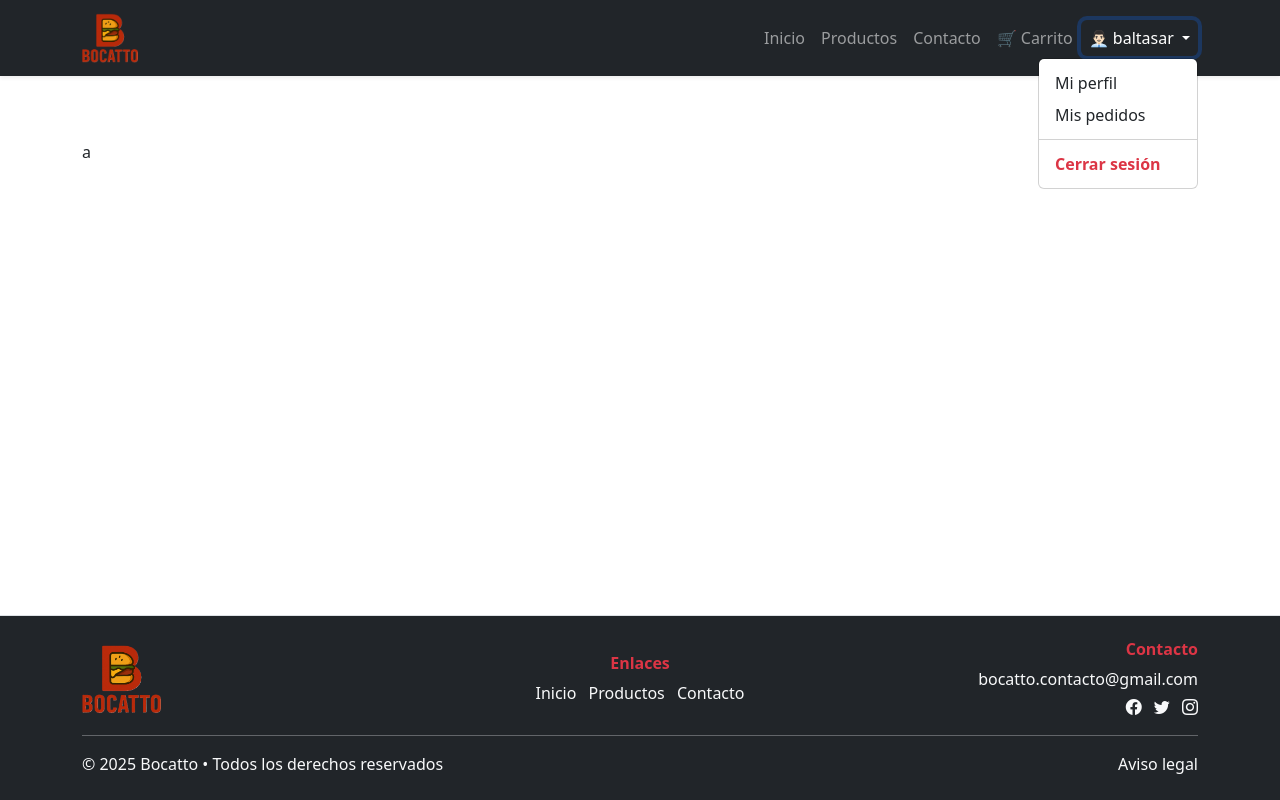
After one commit to Balti2003/Proyecto_Bocatto_django, a Django app: page /profile/ in a window 1280 px wide, after a click that opens the changed part. The commit adds this page. Run offline with Django 4.2, Linux system fonts and the light colour scheme; a user stored in the database is signed in; data comes from the database, SQL or seed files in the repository.

Commit message:
Agregando pagina mi perfil

```diff
--- a/proyecto_tienda_online/templates/_includes/_header.html
+++ b/proyecto_tienda_online/templates/_includes/_header.html
@@ -48,7 +48,7 @@
                                 👨🏻‍💼 {{ request.user.username }}
                             </a>
                             <ul class="dropdown-menu dropdown-menu-end" aria-labelledby="perfilDropdown">
-                                <li><a class="dropdown-item" href="{% comment %} {% url 'profile' %} {% endcomment %}">Mi perfil</a></li>
+                                <li><a class="dropdown-item" href="{% url 'profile' %}">Mi perfil</a></li>
                                 <li><a class="dropdown-item" href="{% url 'order_list' %}">Mis pedidos</a></li>
                                 <li><hr class="dropdown-divider"></li>
                                 <li><a class="dropdown-item text-danger fw-bold" href="{% url 'logout' %}">Cerrar sesión</a></li>
--- /dev/null
+++ b/proyecto_tienda_online/templates/general/profile.html
@@ -0,0 +1,18 @@
+{% extends "general/layout.html" %}
+
+{% load static %}
+
+{% block head_extra %}
+<link rel="stylesheet" href="{% static '/css/profile.css' %}">
+{% endblock %}
+
+{% block head_title %}Mi Perfil | Bocatto{% endblock %}
+
+{% block page_content %}
+<div class="container py-5">
+    {% include '_includes/_messages.html' %}
+
+    <p>a</p>
+</div>
+
+{% endblock %}
--- a/proyecto_tienda_online/urls.py
+++ b/proyecto_tienda_online/urls.py
@@ -2,7 +2,7 @@ from django.contrib import admin
 from django.urls import path, include
 from django.conf.urls.static import static
 from django.conf import settings
-from shop.views import HomeView, LoginView, RegisterView, LegalView, ContactView, logout_view
+from shop.views import HomeView, LoginView, RegisterView, LegalView, ContactView, ProfileView, logout_view
 
 urlpatterns = [
     path("", HomeView.as_view(), name="home"),
@@ -11,7 +11,7 @@ urlpatterns = [
     path("register/", RegisterView.as_view(), name="register"),
     path("legal/", LegalView.as_view(), name="legal"),
     path("contact/", ContactView.as_view(), name="contact"),
-    #path("profile/", ProfileView.as_view(), name="profile"),
+    path("profile/", ProfileView.as_view(), name="profile"),
 
     path('admin/', admin.site.urls),
     path('', include('shop.urls')),
--- a/shop/views.py
+++ b/shop/views.py
@@ -55,6 +55,11 @@ class RegisterView(CreateView):
 
 class LegalView(TemplateView):
     template_name = '../templates/general/legal.html'
+
+
+@method_decorator(login_required, name='dispatch')
+class ProfileView(TemplateView):
+    template_name = '../templates/general/profile.html'
 
 
 @method_decorator(login_required, name='dispatch')
```
